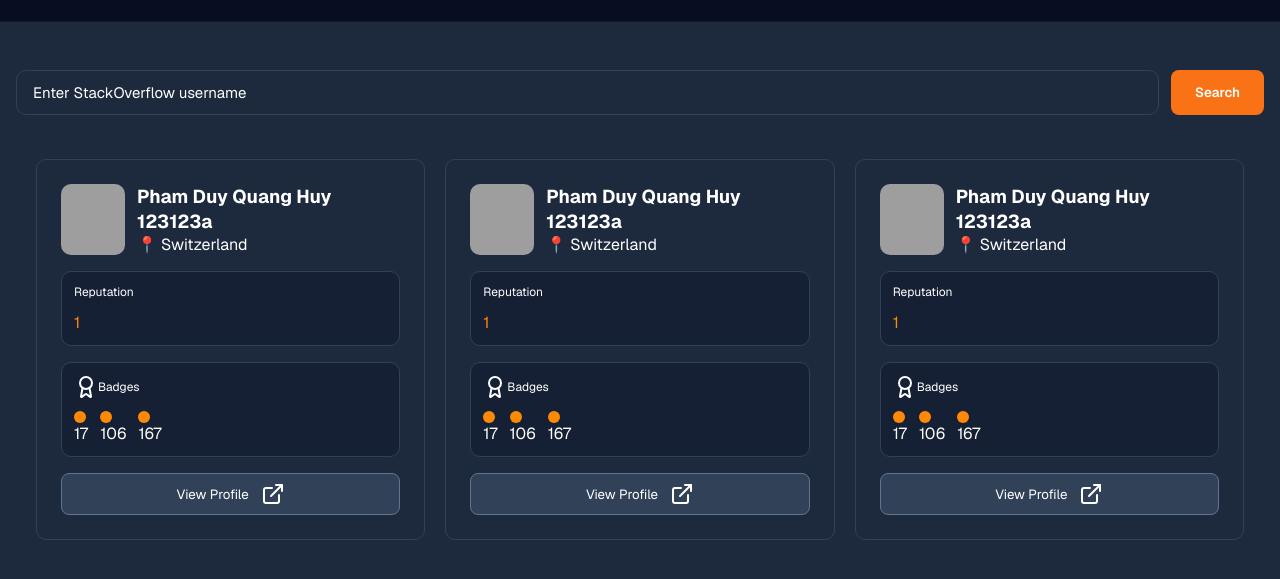
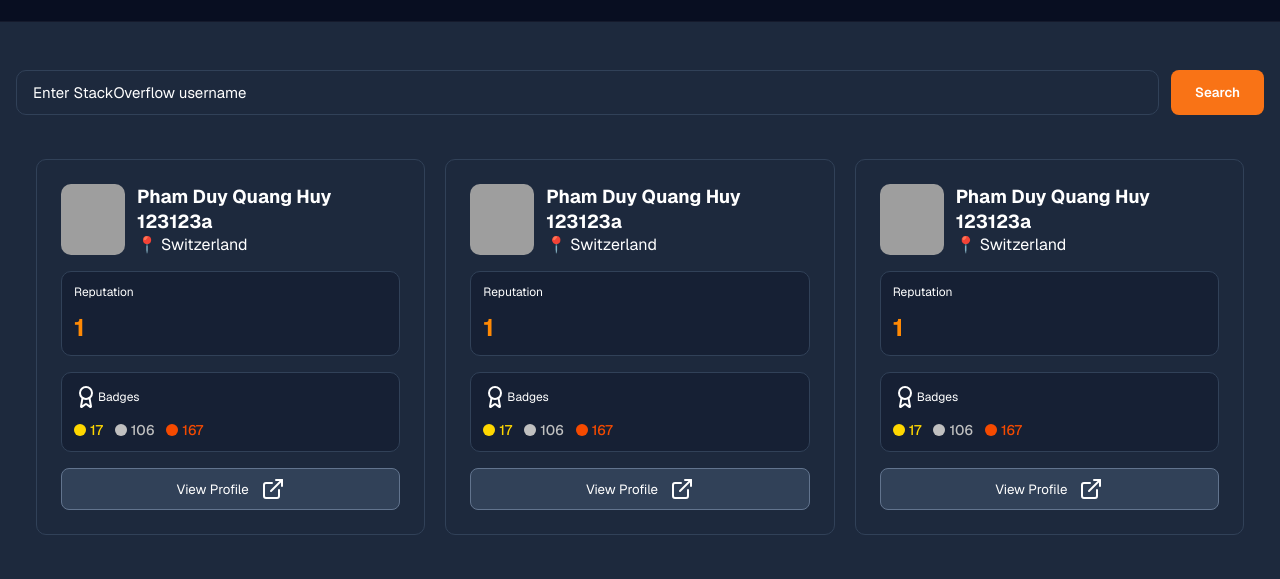
Before and after one commit to huyquangtran09/stack_overflow_user, a plain HTML site: page index.html in a window 1280 px wide. Shown: the part 81-660 px from the top of the page. Drawn offline with nearby package versions, Linux system fonts and the light colour scheme; grey boxes are pictures that could not be loaded.

Commit message:
Enhance card badge styles with new colors, font weights, and sizes

```diff
--- a/styles.css
+++ b/styles.css
@@ -198,6 +198,8 @@ body {
 
 .card-content .card-stat-value {
   color: #ff8904;
+  font-weight: 700;
+  font-size: 24px;
 }
 
 .card-content .card-stat-title {
@@ -212,10 +214,40 @@ body {
   width: 12px;
   height: 12px;
   border-radius: 50%;
-  background-color: #ff8904;
+}
+
+.card-badge:nth-child(1) .card-badge-icon {
+  background-color: gold;
+}
+.card-badge:nth-child(1) .card-badge-value {
+  color: gold;
+  font-weight: 500;
+  font-size: 14px;
+}
+.card-badge:nth-child(2) .card-badge-icon {
+  background-color: silver;
+}
+.card-badge:nth-child(2) .card-badge-value {
+  color: silver;
+  font-weight: 500;
+  font-size: 14px;
+}
+.card-badge:nth-child(3) .card-badge-icon {
+  background-color: #f54a00;
+}
+.card-badge:nth-child(3) .card-badge-value {
+  color: #f54a00;
+  font-weight: 500;
+  font-size: 14px;
 }
 
 .card-content .card-badges {
   display: flex;
   gap: 12px;
 }
+
+.card-badge {
+  display: flex;
+  align-items: center;
+  gap: 4px;
+}
```
